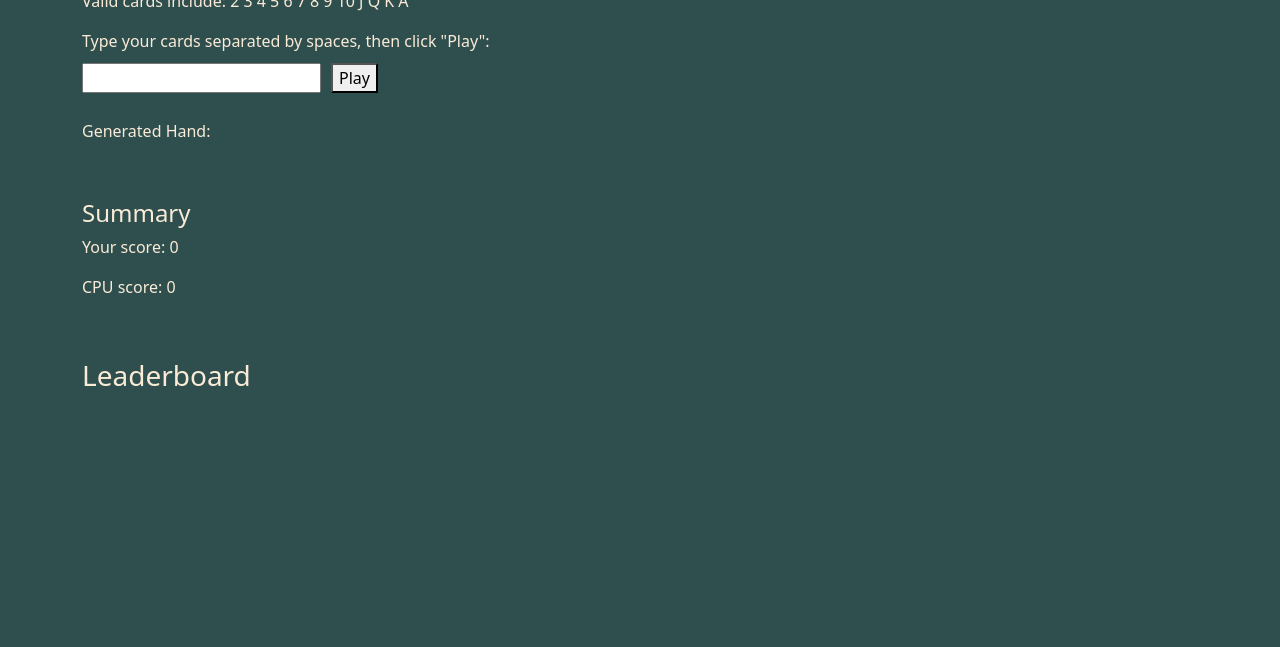
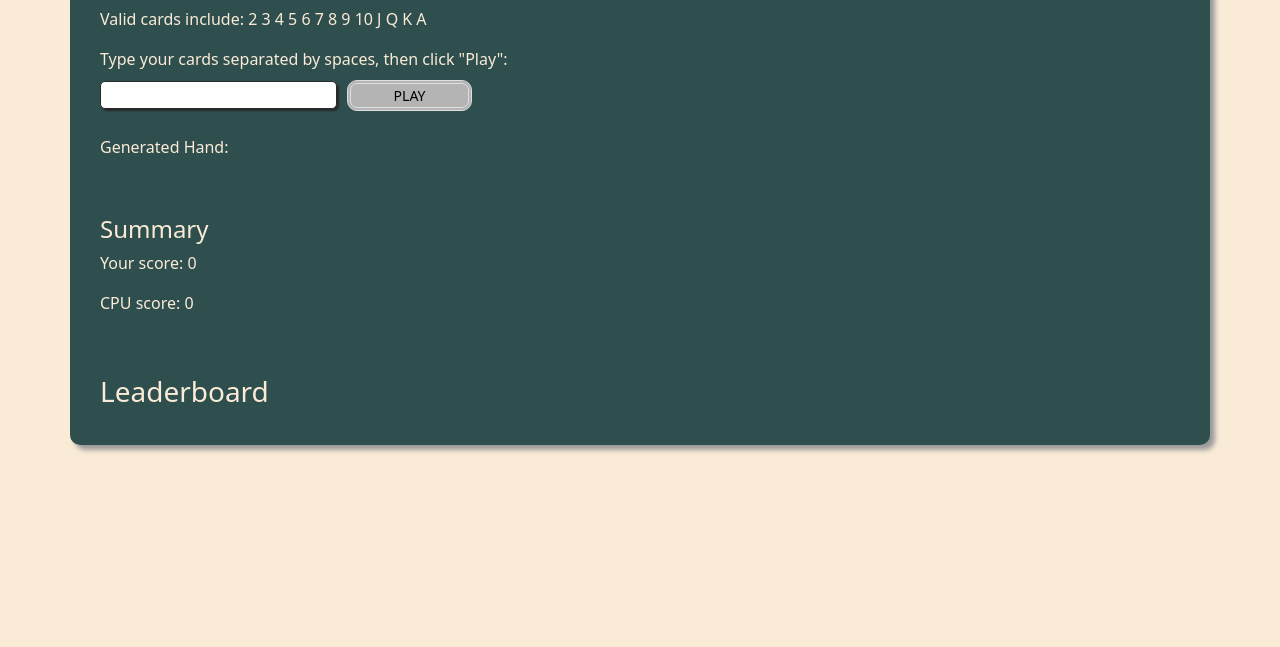
Before and after one commit to madness-method/cards, a plain HTML site: page index.html in a window 1280 px wide. Shown: the part 153-800 px from the top of the page. Drawn offline with nearby package versions, Linux system fonts and the light colour scheme; no server answers.

Commit message:
Improved styling

```diff
--- a/css/style.css
+++ b/css/style.css
@@ -1,6 +1,13 @@
 body {
-    background-color: darkslategray;
+    background-color:antiquewhite;
     color: antiquewhite;
+}
+
+.container {
+    padding: 20px 0 20px 30px;
+    background-color:darkslategray;
+    border-radius: 10px;
+    box-shadow: 5px 5px 5px #999;
 }
 
 #body-wrapper {
@@ -9,10 +16,36 @@ body {
 
 .form-input {
     margin: 10px 10px 10px 0px;
+    border: 1px solid rgb(41, 41, 41);
+    border-radius: 5px;
+    box-shadow: 2px 2px 2px rgb(41, 41, 41);
 }
 
 #user-name {
     margin-left: 10px;
+}
+
+#play-button {
+    display: inline-block;
+    background-color: #b4b4b4;
+    border-radius: 10px;
+    border: 4px double #dfdfdf;
+    color: #000000;
+    text-align: center;
+    font-size: 14px;
+    /* padding: 2px; */
+    width: 125px;
+    -webkit-transition: all 0.5s;
+    -moz-transition: all 0.5s;
+    -o-transition: all 0.5s;
+    transition: all 0.5s;
+    cursor: pointer;
+    /* margin: 5px; */
+}
+
+#play-button:hover {
+    background-color: antiquewhite;
+    color: darkslategray;
 }
 
 #error-message {
--- a/js/CardGame.js
+++ b/js/CardGame.js
@@ -50,14 +50,14 @@ class CardGame extends React.Component {
       <div>
         <h3>Card Game</h3>
         <form onSubmit={this.handleSubmit}>
-          <label htmlFor="user-name>">Name: </label>
+          <label htmlFor="user-name">Name: </label>
           <input id="user-name" class="form-input" onChange={this.updateUserName} type="text"></input>
 
           <p>Valid cards include: 2 3 4 5 6 7 8 9 10 J Q K A</p>
           <label htmlFor="user-cards">Type your cards separated by spaces, then click "Play": </label><br />
           <input id="user-cards" class="form-input" onChange={this.updateUserCards} value={this.state.userCards} type="text"></input>
 
-          <button>Play</button>
+          <button id="play-button">PLAY</button>
         </form>
 
         <p>Generated Hand: <span>{this.state.cpuCards}</span></p>
@@ -119,7 +119,7 @@ class CardGame extends React.Component {
     }
 
     if (abortGeneration) {
-      this.setState({error: 'Please ensure your cards are valid and separated by spaces.'});
+      this.setState({ error: 'Please ensure your cards are valid and separated by spaces.' });
 
       return;
     }
```
Also changed, not shown: index.html (+0 -3 lines).
